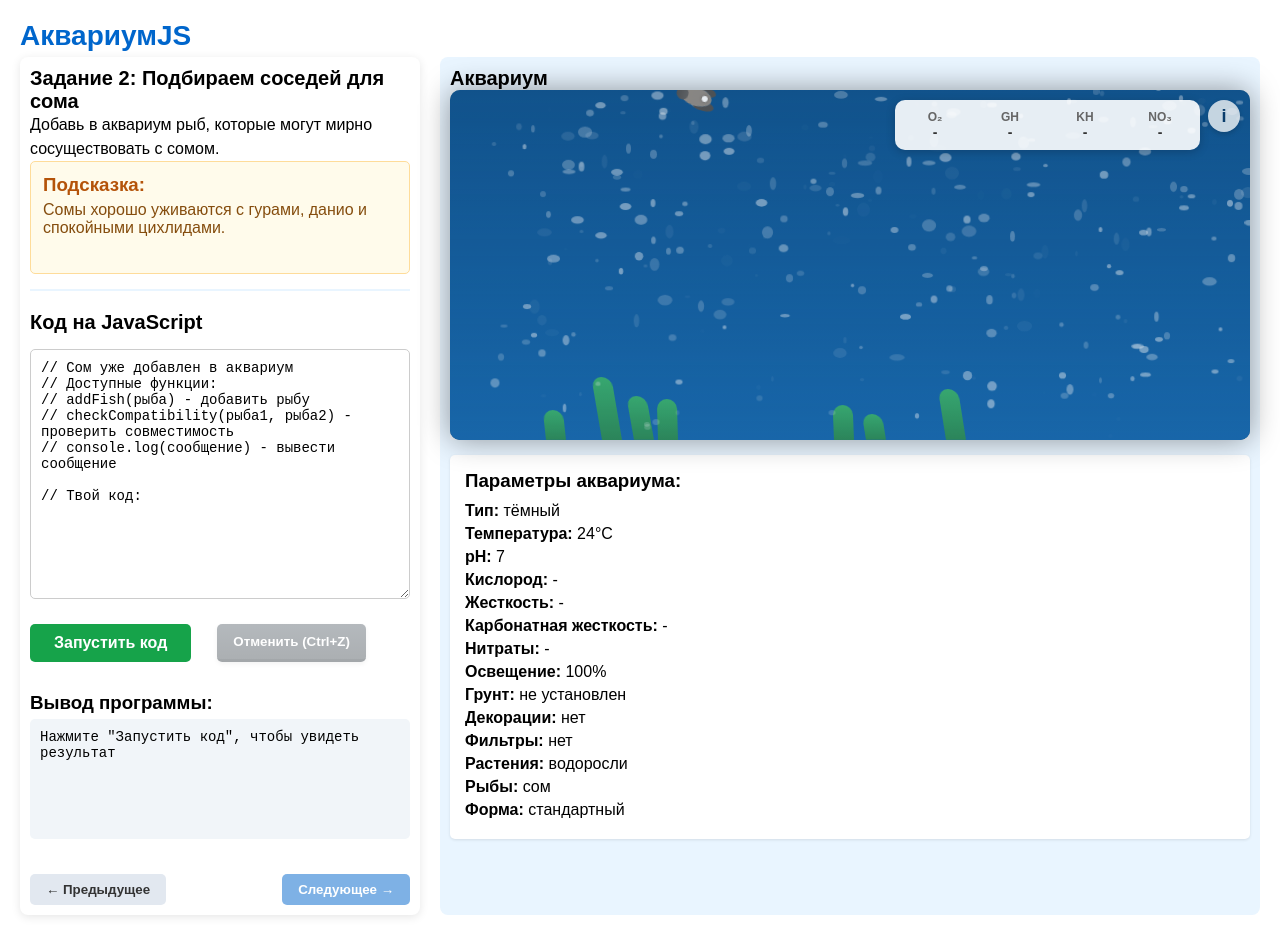
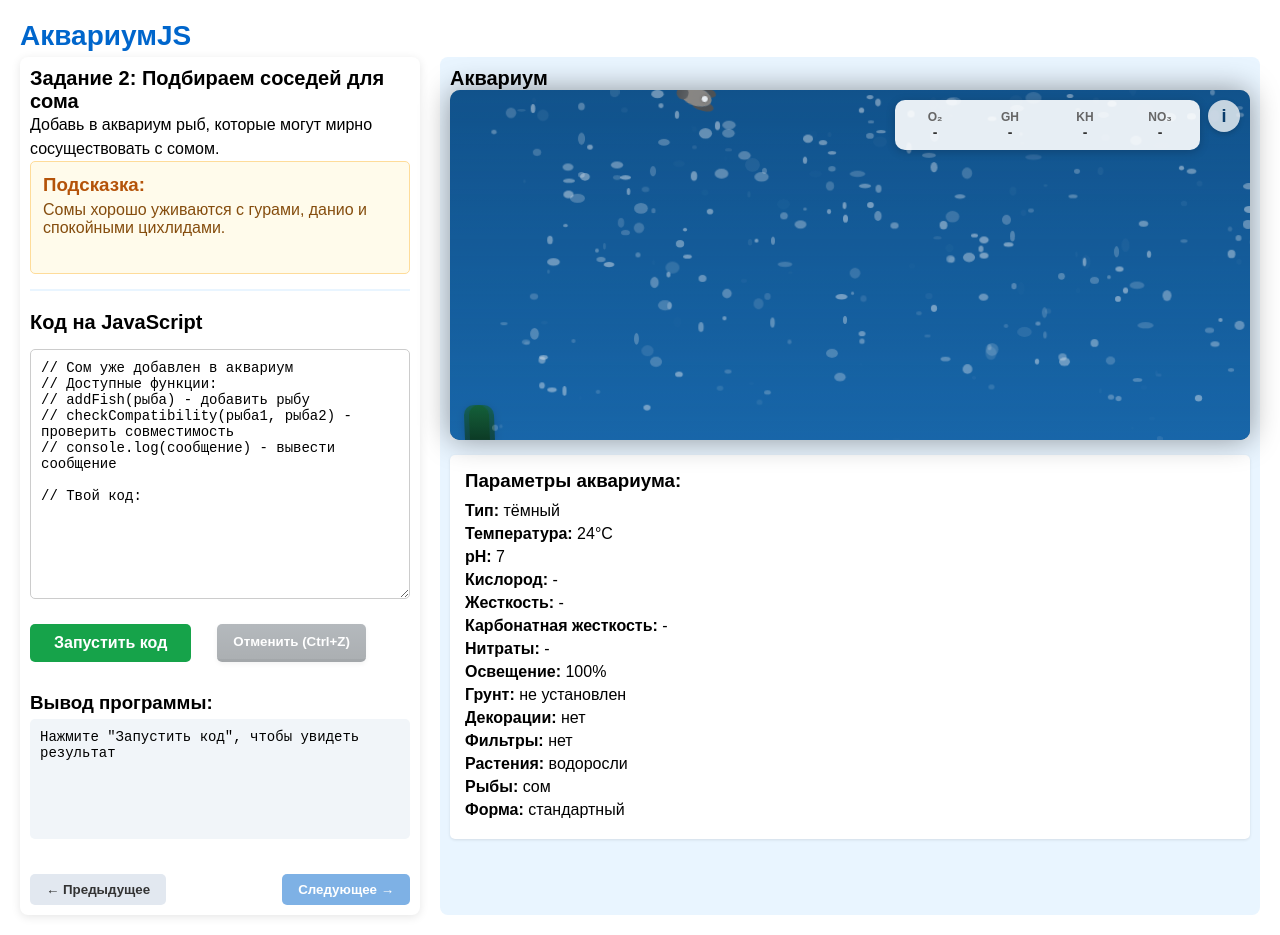
Before and after one commit to danilmash/aquarium, a React (Vite) app: page / in a window 1280 px wide. Built offline with nearby package versions, Linux system fonts and the light colour scheme.

Commit message:
исправил баги с растениями в аквариуме

```diff
--- a/src/components/Aquarium/Aquarium.jsx
+++ b/src/components/Aquarium/Aquarium.jsx
@@ -24,10 +24,10 @@ export const Aquarium = ({
   substrate,
   feeding = [],
   feedingSchedule = [],
-  plantingZones = {},
   fertilizer,
   size = {},
-  shape
+  shape,
+  plants = []
 }) => {
   const [isModalOpen, setIsModalOpen] = useState(false);
   const aquariumRef = useRef(null);
@@ -46,8 +46,21 @@ export const Aquarium = ({
   );
 
   const Plants = useMemo(
-    () => Array.from({ length: getRandomInteger(3, 8) }).map((_, idx) => <Plant key={`plant_${idx}`} />),
-    [],
+    () => {
+      const container = aquariumRef.current?.getBoundingClientRect();
+      const aquariumWidth = container?.width || 800;
+
+      return plants?.map((plant, idx) => (
+        <Plant
+          key={`plant_${idx}`}
+          type={plant}
+          index={idx}
+          totalPlants={plants.length}
+          aquariumWidth={aquariumWidth}
+        />
+      )) || [];
+    },
+    [plants, aquariumRef]
   );
 
   // Запуск анимации
@@ -126,46 +139,37 @@ export const Aquarium = ({
   useEffect(() => {
     const checkPredators = () => {
       const currentTime = Date.now();
-      if (currentTime - lastAttackTimeRef.current < ATTACK_COOLDOWN) {
-        return;
-      }
-
-      const newFishesToRemove = new Set();
+      if (currentTime - lastAttackTimeRef.current < ATTACK_COOLDOWN) return;
 
       setFishes(prevFishes => {
-        const positions = fishPositionsRef.current;
+        const newFishesToRemove = new Set();
         let attackHappened = false;
 
         const updatedFishes = prevFishes.map(fish => {
-          if (fish.isBeingEaten || attackHappened) return fish;
+          if (fish.isBeingEaten) return fish;
 
-          if (!newFishesToRemove.has(fish.id)) {
+          const fishPosition = fishPositionsRef.current.get(fish.id);
+          if (!fishPosition) return fish;
+
           for (const predator of prevFishes) {
-              if (predator.id === fish.id || predator.isBeingEaten || newFishesToRemove.has(predator.id)) continue;
+            if (predator.id === fish.id || predator.isBeingEaten) continue;
 
-              const predatorPos = positions.get(predator.id);
-              const preyPos = positions.get(fish.id);
+            const predatorPosition = fishPositionsRef.current.get(predator.id);
+            if (!predatorPosition) continue;
 
-              if (predatorPos && preyPos) {
             const distance = Math.sqrt(
-                  Math.pow(predatorPos.x - preyPos.x, 2) +
-                  Math.pow(predatorPos.y - preyPos.y, 2)
+              Math.pow(predatorPosition.x - fishPosition.x, 2) +
+              Math.pow(predatorPosition.y - fishPosition.y, 2)
             );
 
             if (distance < ATTACK_DISTANCE && canEatFish(predator, fish)) {
-                  console.log(`Хищник ${predator.type} охотится на ${fish.type}`);
               newFishesToRemove.add(fish.id);
               attackHappened = true;
               lastAttackTimeRef.current = currentTime;
               return { ...fish, isBeingEaten: true };
             }
           }
-            }
-          }
           return fish;
-        });
-
-        return updatedFishes;
         });
 
         if (newFishesToRemove.size > 0) {
@@ -191,6 +195,9 @@ export const Aquarium = ({
             });
           }, 1000);
         }
+
+        return updatedFishes;
+      });
     };
 
     const predatorInterval = setInterval(checkPredators, 1000);
@@ -301,13 +308,6 @@ export const Aquarium = ({
             <div key={index} className={cn(styles.decoration, styles[`decoration-${decor}`])} />
           ))}
 
-          {/* Растения по зонам */}
-          {Object.entries(plantingZones || {}).map(([zone, plant]) => (
-            <div key={zone} className={cn(styles.plantingZone, styles[`zone-${zone}`])}>
-              <Plant type={plant} />
-            </div>
-          ))}
-
           {Plants}
           {Bubbles}
           {memoizedFishes}
--- a/src/components/Home/Home.jsx
+++ b/src/components/Home/Home.jsx
@@ -37,7 +37,6 @@ const getFinalAquarium = (taskAquarium = {}) => ({
   substrate: taskAquarium.substrate ?? null,
   feeding: taskAquarium.feeding ?? [],
   feedingSchedule: taskAquarium.feedingSchedule ?? [],
-  plantingZones: taskAquarium.plantingZones ?? {},
   fertilizer: taskAquarium.fertilizer ?? null,
   shape: taskAquarium.shape ?? 'стандартный'
 });
@@ -104,11 +103,15 @@ export const Home = () => {
           newAquarium.type = type;
           return `Тип аквариума изменен на: ${type}`;
         },
-        addPlant: (plant) => {
-          newAquarium.plants.push(plant);
-          return `Добавлено растение: ${plant}`;
+        addPlant: (plant, count = 1) => {
+          if (!newAquarium.plants) newAquarium.plants = [];
+          // Добавляем указанное количество растений
+          const plantsToAdd = Array(count).fill(plant);
+          newAquarium.plants = [...newAquarium.plants, ...plantsToAdd];
+          return `Добавлено ${count} ${plant}${count > 1 ? 'а' : ''}`;
         },
         removePlant: (plant) => {
+          if (!newAquarium.plants) newAquarium.plants = [];
           newAquarium.plants = newAquarium.plants.filter((p) => p !== plant);
           return `Удалено растение: ${plant}`;
         },
@@ -204,11 +207,6 @@ export const Home = () => {
         fertilizePlants: (type) => {
           newAquarium.fertilizer = type;
           return `Добавлено удобрение: ${type}`;
-        },
-        setPlantingZone: (zone, plant) => {
-          if (!newAquarium.plantingZones) newAquarium.plantingZones = {};
-          newAquarium.plantingZones[zone] = plant;
-          return `Растение ${plant} размещено в зоне ${zone}`;
         },
 
         // Функции для размеров аквариума
@@ -399,10 +397,10 @@ export const Home = () => {
             substrate={aquarium.substrate}
             feeding={aquarium.feeding}
             feedingSchedule={aquarium.feedingSchedule}
-            plantingZones={aquarium.plantingZones}
             fertilizer={aquarium.fertilizer}
             size={aquarium.size}
             shape={aquarium.shape}
+            plants={aquarium.plants}
           />
 
           <div className="aquarium-params">
--- a/src/components/Plant/Plant.module.scss
+++ b/src/components/Plant/Plant.module.scss
@@ -13,25 +13,202 @@ $plant-color: #3cb371;
     }
 }
 
+// Анимация для роголистника
+@keyframes hornwortSway {
+
+    0%,
+    100% {
+        transform: rotate(-5deg);
+    }
+
+    50% {
+        transform: rotate(5deg);
+    }
+}
+
+// Анимация для элодеи
+@keyframes elodeaSway {
+
+    0%,
+    100% {
+        transform: scaleY(1);
+    }
+
+    50% {
+        transform: scaleY(1.1);
+    }
+}
+
+// Анимация для людвигии
+@keyframes ludwigiaSway {
+
+    0%,
+    100% {
+        transform: rotate(-3deg) scale(1);
+    }
+
+    50% {
+        transform: rotate(3deg) scale(1.05);
+    }
+}
+
+// Анимация для валлиснерии
+@keyframes vallisneriaSway {
+
+    0%,
+    100% {
+        transform: skewX(-5deg);
+    }
+
+    50% {
+        transform: skewX(5deg);
+    }
+}
+
 .plant {
     position: absolute;
     bottom: 0;
-    width: 20px;
-    background: linear-gradient(to top, darken($plant-color, 10%), $plant-color);
-    border-radius: 10px 10px 0 0;
-    animation: plantSway 4s infinite ease-in-out;
+    z-index: 1;
     transform-origin: bottom center;
-    z-index: 1;
+    filter: drop-shadow(0 2px 4px rgba(0, 0, 0, 0.2));
+    transition: all 0.3s ease;
 
-    &1 {
-        left: 10%;
-        height: 60px;
-
+    &:hover {
+        filter: drop-shadow(0 4px 8px rgba(0, 0, 0, 0.3));
+        transform: scale(1.05);
     }
 
-    &2 {
-        left: 80%;
-        height: 40px;
-        animation-duration: 5s;
+    // Водоросли - классические длинные листья
+    &-водоросли {
+        width: 20px;
+        height: 60px;
+        background: linear-gradient(to top, darken(#166534, 10%), #166534);
+        border-radius: 10px 10px 0 0;
+        animation: plantSway 4s infinite ease-in-out;
+
+        &::before {
+            content: '';
+            position: absolute;
+            top: 0;
+            left: -5px;
+            width: 30px;
+            height: 100%;
+            background: inherit;
+            border-radius: inherit;
+            opacity: 0.7;
+        }
+    }
+
+    // Роголистник - игольчатые листья
+    &-роголистник {
+        width: 40px;
+        height: 80px;
+        background: linear-gradient(to top, darken(#2d5a27, 10%), #2d5a27);
+        clip-path: polygon(50% 0%, 100% 20%, 100% 100%, 0% 100%, 0% 20%);
+        animation: hornwortSway 5s infinite ease-in-out;
+
+        &::before,
+        &::after {
+            content: '';
+            position: absolute;
+            width: 100%;
+            height: 100%;
+            background: inherit;
+            clip-path: inherit;
+            opacity: 0.7;
+        }
+
+        &::before {
+            transform: rotate(15deg);
+            left: -10px;
+        }
+
+        &::after {
+            transform: rotate(-15deg);
+            right: -10px;
+        }
+    }
+
+    // Элодея - пушистые веточки
+    &-элодея {
+        width: 30px;
+        height: 70px;
+        background: linear-gradient(to top, darken(#1a472a, 10%), #1a472a);
+        border-radius: 15px 15px 0 0;
+        animation: elodeaSway 3s infinite ease-in-out;
+
+        &::before,
+        &::after {
+            content: '';
+            position: absolute;
+            width: 20px;
+            height: 40px;
+            background: inherit;
+            border-radius: 10px;
+            opacity: 0.8;
+        }
+
+        &::before {
+            top: 20px;
+            left: -15px;
+            transform: rotate(-30deg);
+        }
+
+        &::after {
+            top: 30px;
+            right: -15px;
+            transform: rotate(30deg);
+        }
+    }
+
+    // Людвигия - листья с красноватым оттенком
+    &-людвигия {
+        width: 25px;
+        height: 50px;
+        background: linear-gradient(to top, darken(#2d5a27, 10%), #2d5a27);
+        clip-path: polygon(50% 0%, 100% 30%, 100% 100%, 0% 100%, 0% 30%);
+        animation: ludwigiaSway 4s infinite ease-in-out;
+
+        &::before {
+            content: '';
+            position: absolute;
+            top: 0;
+            left: -10px;
+            width: 45px;
+            height: 100%;
+            background: linear-gradient(to top, darken(#4a7c59, 10%), #4a7c59);
+            clip-path: inherit;
+            opacity: 0.8;
+        }
+    }
+
+    // Валлиснерия - длинные ленточные листья
+    &-валлиснерия {
+        width: 15px;
+        height: 90px;
+        background: linear-gradient(to top, darken(#166534, 10%), #166534);
+        border-radius: 5px 5px 0 0;
+        animation: vallisneriaSway 6s infinite ease-in-out;
+
+        &::before,
+        &::after {
+            content: '';
+            position: absolute;
+            width: 100%;
+            height: 100%;
+            background: inherit;
+            border-radius: inherit;
+            opacity: 0.7;
+        }
+
+        &::before {
+            left: -10px;
+            transform: rotate(-5deg);
+        }
+
+        &::after {
+            right: -10px;
+            transform: rotate(5deg);
+        }
     }
 }
--- a/src/components/Plant/Plant.tsx
+++ b/src/components/Plant/Plant.tsx
@@ -1,10 +1,36 @@
+import React from 'react';
 import { getRandomStyles } from '../../utils';
 import { PlantConfig } from './constants';
 import styles from './Plant.module.scss';
 
-export const Plant = () => {
-  // рандомные стили для размера и поизиции растения
+interface PlantProps {
+  type: string;
+  index?: number;
+  totalPlants?: number;
+  aquariumWidth?: number;
+}
+
+export const Plant = ({ type, index = 0, totalPlants = 1, aquariumWidth = 800 }: PlantProps) => {
+  // рандомные стили для размера и позиции растения
   const randomStyles = getRandomStyles(PlantConfig);
 
-  return <div className={styles.plant} style={randomStyles} />;
+  // Вычисляем позицию с учетом ширины аквариума
+  const minMargin = 20; // минимальный отступ от краев
+  const availableWidth = aquariumWidth - (minMargin * 2); // доступная ширина для растений
+  const basePosition = (index / totalPlants) * availableWidth; // равномерное распределение
+  const randomOffset = (Math.random() * 20) - 10; // случайное смещение ±10px
+
+  // Добавляем смещение по горизонтали с учетом размеров аквариума
+  const positionStyles = {
+    ...randomStyles,
+    left: `${Math.max(minMargin, Math.min(aquariumWidth - minMargin, basePosition + randomOffset))}px`,
+    zIndex: Math.floor(index / 3) // Группируем растения по слоям
+  };
+
+  return (
+    <div
+      className={`${styles.plant} ${styles[`plant-${type}`]}`}
+      style={positionStyles}
+    />
+  );
 };
--- a/src/data/tasks.json
+++ b/src/data/tasks.json
@@ -76,7 +76,7 @@
       "title": "Создаем растительный аквариум",
       "description": "Создай идеальные условия для растительного аквариума с различными видами растений.",
       "hint": "Растениям нужен хороший свет, CO2 и удобрения. Не забудь про правильный грунт!",
-      "initialCode": "// Доступные функции:\n// setLight(интенсивность) - установить яркость света (0-100%)\n// setSubstrate(тип, глубина) - установить грунт\n// addPlant(растение) - добавить растение\n// setPlantingZone(зона, растение) - разместить растение в зоне\n// fertilizePlants(тип) - внести удобрения\n// setCarbonateHardness(уровень) - установить KH\n// setNitrateLevel(уровень) - установить уровень нитратов\n// console.log(сообщение) - вывести сообщение\n\n// Твой код:",
+      "initialCode": "// Доступные функции:\n// setLight(интенсивность) - установить яркость света (0-100%)\n// setSubstrate(тип, глубина) - установить грунт\n// addPlant(растение) - добавить растение\n// fertilizePlants(тип) - внести удобрения\n// setCarbonateHardness(уровень) - установить KH\n// setNitrateLevel(уровень) - установить уровень нитратов\n// console.log(сообщение) - вывести сообщение\n\n// Твой код:",
       "validation": {
         "lightIntensity": {
           "range": {
```
Also changed, not shown: src/components/Aquarium/Aquarium.module.scss (+0 -23 lines). Lines whose indentation alone changed are shown as unchanged.
